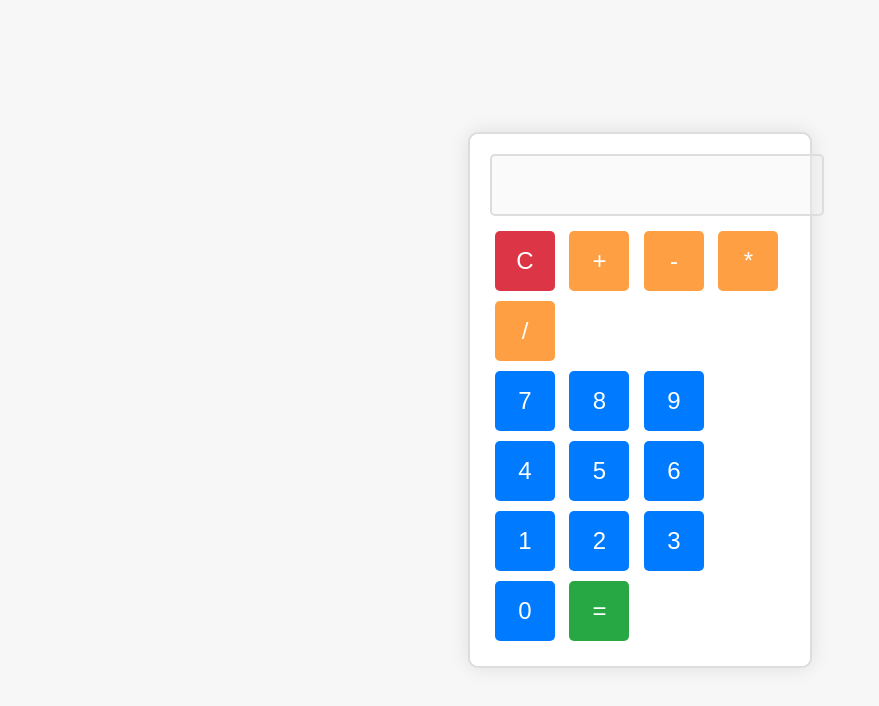
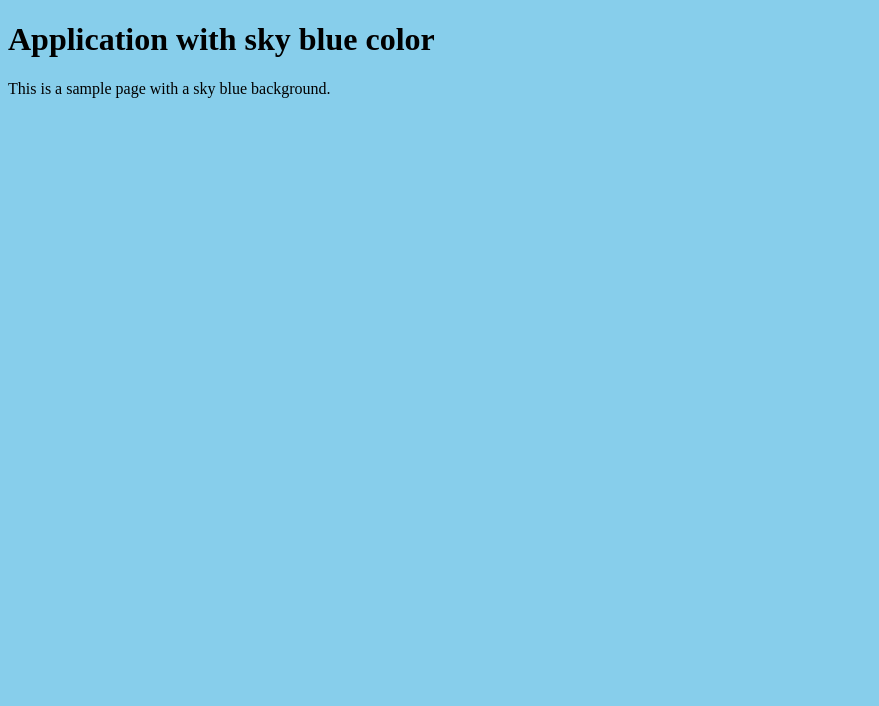
Before and after one commit to UBenakana/HelloWorld, a plain HTML site: page index.html in a window 1280 px wide. Shown: the whole page, without its empty margins (0-879 px from the left). Drawn offline with Linux system fonts and the light colour scheme.

Commit message:
Update index.html

```diff
--- a/index.html
+++ b/index.html
@@ -1,124 +1,10 @@
 <!DOCTYPE html>
 <html>
 <head>
-    <title>Colorful Calculator</title>
-    <style>
-        body {
-            font-family: Arial, sans-serif;
-            display: flex;
-            justify-content: center;
-            align-items: center;
-            height: 100vh;
-            background-color: #f7f7f7;
-            margin: 0;
-        }
-        .calculator {
-            background-color: #fff;
-            border: 2px solid #ddd;
-            border-radius: 10px;
-            box-shadow: 0 0 20px rgba(0, 0, 0, 0.1);
-            max-width: 300px;
-            padding: 20px;
-        }
-        input[type="text"] {
-            width: 100%;
-            padding: 15px;
-            margin-bottom: 10px;
-            font-size: 24px;
-            text-align: right;
-            border: 2px solid #ddd;
-            border-radius: 5px;
-        }
-        .button {
-            width: 60px;
-            height: 60px;
-            font-size: 24px;
-            margin: 5px;
-            border: none;
-            border-radius: 5px;
-            cursor: pointer;
-            transition: background-color 0.3s ease;
-        }
-        .button:hover {
-            background-color: #ddd;
-        }
-        .operator {
-            background-color: #ff9f43;
-            color: white;
-        }
-        .operator:hover {
-            background-color: #ff7f00;
-        }
-        .equals {
-            background-color: #28a745;
-            color: white;
-        }
-        .equals:hover {
-            background-color: #218838;
-        }
-        .clear {
-            background-color: #dc3545;
-            color: white;
-        }
-        .clear:hover {
-            background-color: #c82333;
-        }
-        .number {
-            background-color: #007bff;
-            color: white;
-        }
-        .number:hover {
-            background-color: #0056b3;
-        }
-    </style>
+    <title>Sample Page</title>
 </head>
-<body>
-    <div class="calculator">
-        <input type="text" id="result" disabled>
-        <br>
-        <button class="button clear" onclick="clearScreen()">C</button>
-        <button class="button operator" onclick="appendOperator('+')">+</button>
-        <button class="button operator" onclick="appendOperator('-')">-</button>
-        <button class="button operator" onclick="appendOperator('*')">*</button>
-        <button class="button operator" onclick="appendOperator('/')">/</button>
-        <br>
-        <button class="button number" onclick="appendNumber(7)">7</button>
-        <button class="button number" onclick="appendNumber(8)">8</button>
-        <button class="button number" onclick="appendNumber(9)">9</button>
-        <br>
-        <button class="button number" onclick="appendNumber(4)">4</button>
-        <button class="button number" onclick="appendNumber(5)">5</button>
-        <button class="button number" onclick="appendNumber(6)">6</button>
-        <br>
-        <button class="button number" onclick="appendNumber(1)">1</button>
-        <button class="button number" onclick="appendNumber(2)">2</button>
-        <button class="button number" onclick="appendNumber(3)">3</button>
-        <br>
-        <button class="button number" onclick="appendNumber(0)">0</button>
-        <button class="button equals" onclick="calculateResult()">=</button>
-    </div>
-
-    <script>
-        function clearScreen() {
-            document.getElementById("result").value = "";
-        }
-
-        function appendNumber(number) {
-            document.getElementById("result").value += number;
-        }
-
-        function appendOperator(operator) {
-            document.getElementById("result").value += " " + operator + " ";
-        }
-
-        function calculateResult() {
-            try {
-                let result = eval(document.getElementById("result").value);
-                document.getElementById("result").value = result;
-            } catch {
-                document.getElementById("result").value = "Error";
-            }
-        }
-    </script>
+<body style="background-color: skyblue;">
+    <h1>Application with sky blue color</h1>
+    <p>This is a sample page with a sky blue background.</p>
 </body>
 </html>
```
